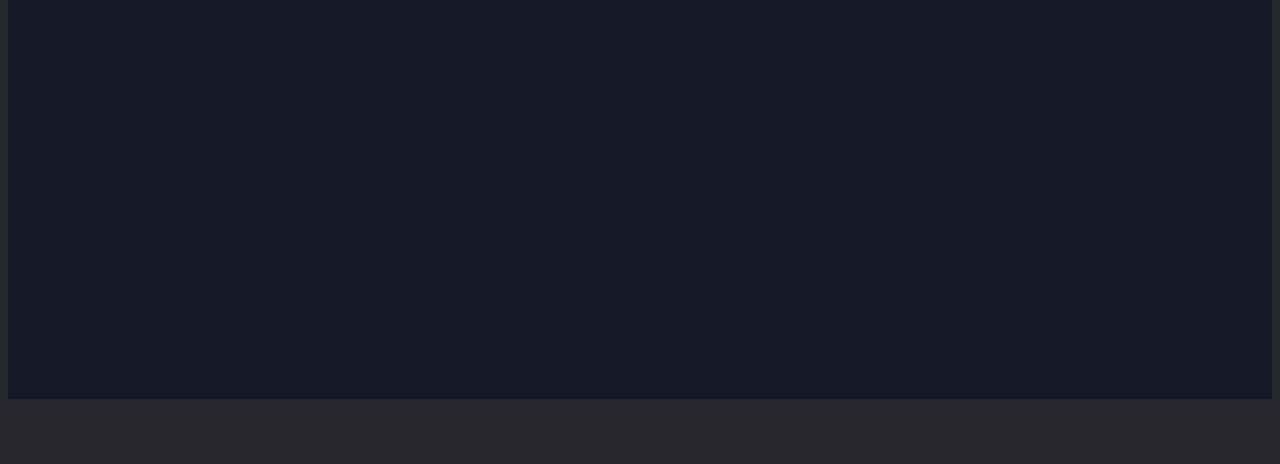
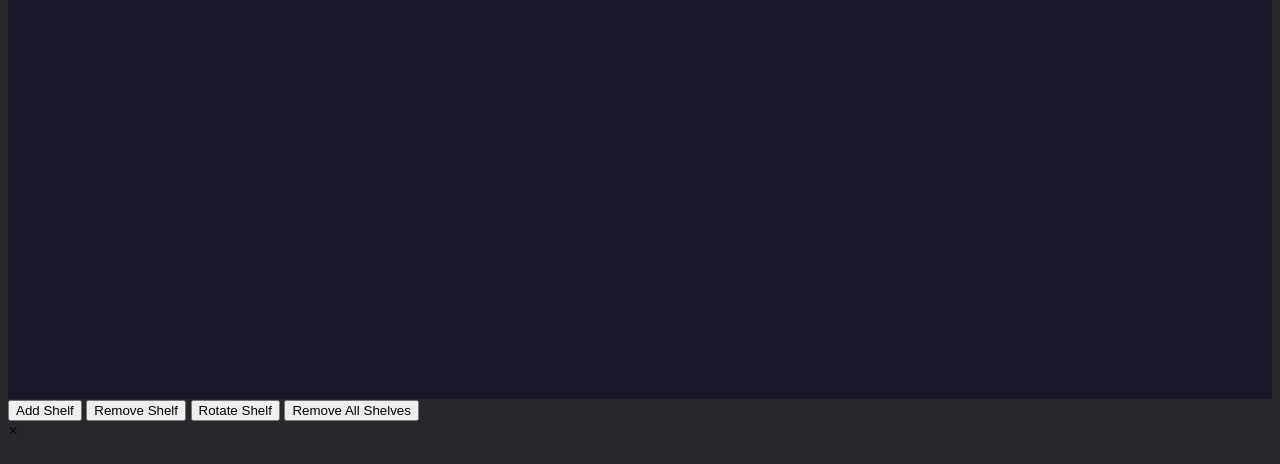
Before and after one commit to ValentaynYT/gpt_art_pro, a Flask app: template templates/second.html in a window 1280 px wide; the page is wider, and only the part inside the window is pictured. Shown: the part 2101-2565 px from the top of that part. Before the commit the page ends 2500 px from the top of that part, so only its background shows below. Run offline with Flask 3, Linux system fonts and the light colour scheme; the template is opened without the code that fills it, so the values that code supplies are empty.

Commit message:
Add files via upload

```diff
--- a/templates/second.html
+++ b/templates/second.html
@@ -3,6 +3,8 @@
 <head>
     <meta charset="UTF-8">
     <title>Стелажи</title>
+    <meta name="viewport" content="width=device-width, initial-scale=1.0">
+    <script src="/static/script.js" defer></script>
     <link rel="stylesheet" href="{{ url_for('static', filename='css/pcss2.css') }}">
     <style>
         .products-list {
@@ -62,5 +64,21 @@
         {% endif %}
     </div>
 </div>
+<div id="controls">
+    <button id="add-shelf">Add Shelf</button>
+    <button id="remove-shelf">Remove Shelf</button>
+    <button id="rotate-shelf">Rotate Shelf</button>
+    <button id="remove-all-shelves">Remove All Shelves</button>
+</div>
+<div id="info-modal" class="modal">
+    <div class="modal-content">
+      <span class="close">&times;</span>
+      <h2 id="shelf-title"></h2>
+      <p id="shelf-info"></p>
+    </div>
+</div>
+<div id="shelves-container"></div>
+
+
 </body>
 </html>
```
Also changed, not shown: templates/four.html (+0 -19 lines).
